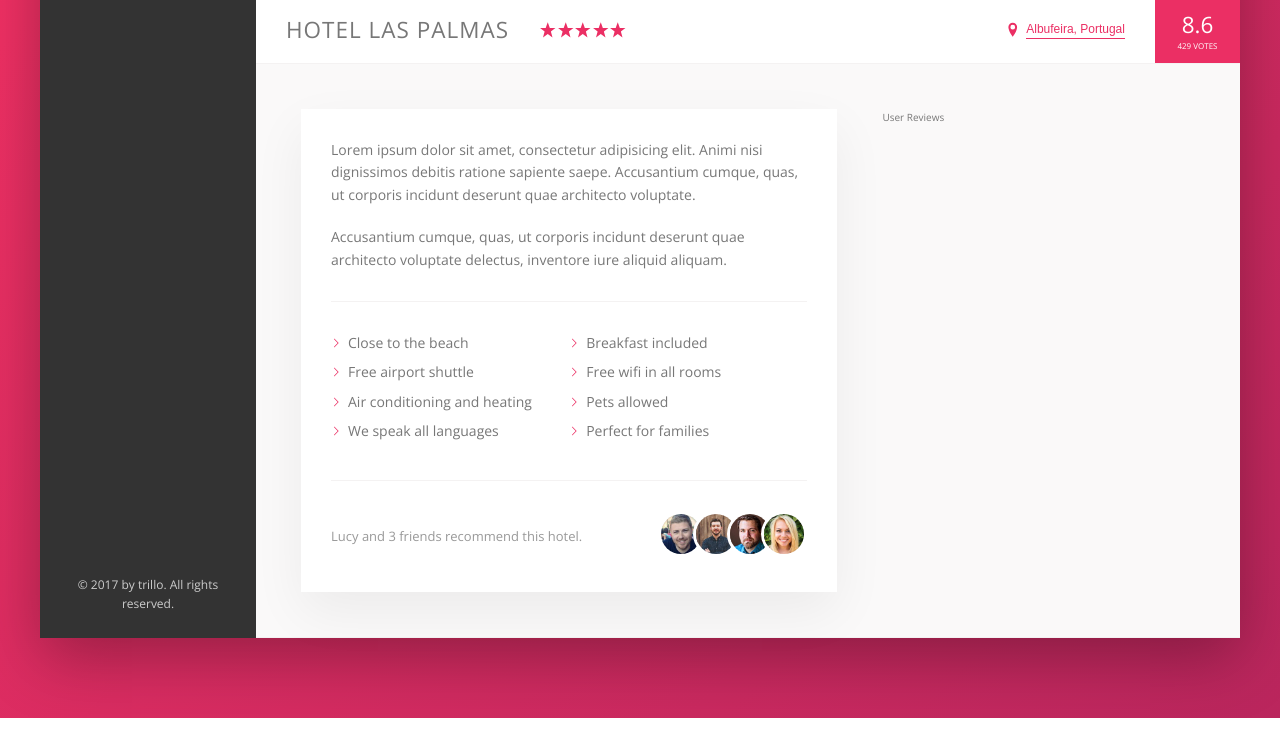
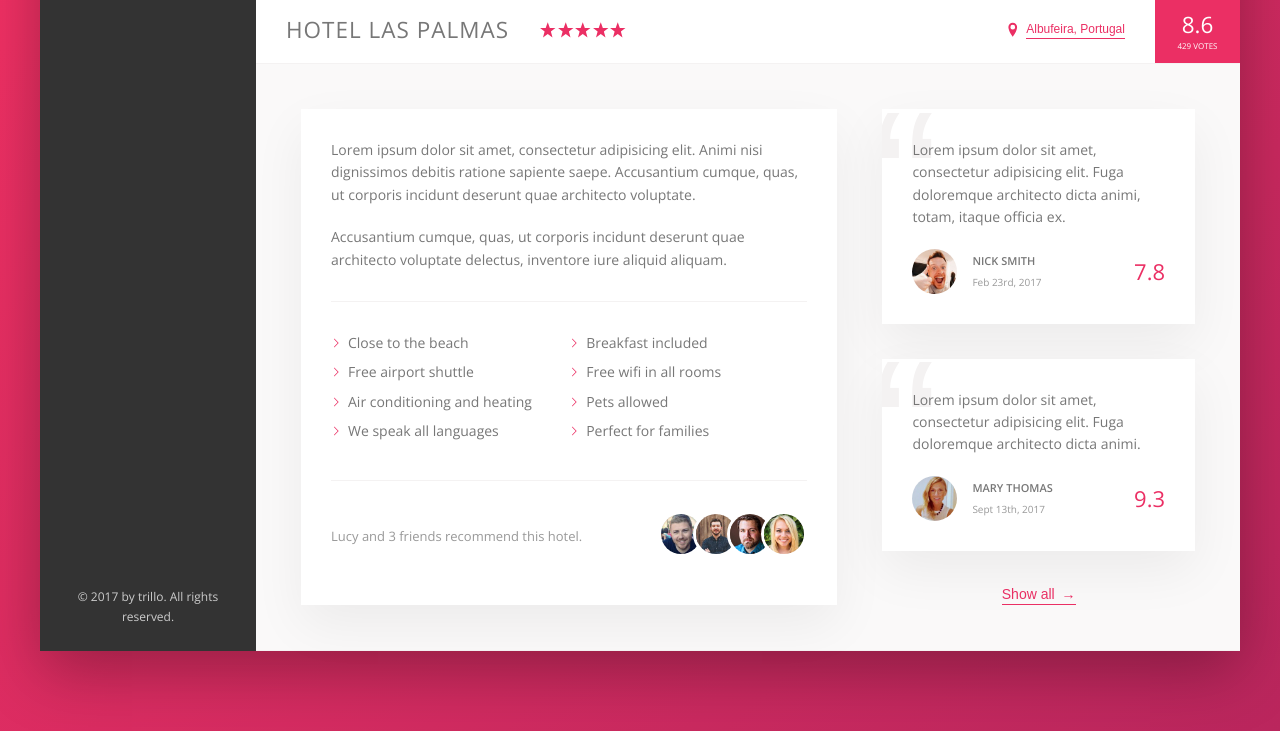
Before and after one commit to Lenonguyen/AdvancedCSS-Trillo, a website: page index.html in a window 1280 px wide. Shown: the part 538-1269 px from the top of the page. Drawn offline with nearby package versions, Linux system fonts and the light colour scheme.

Commit message:
User Reviews added

```diff
--- a/index.html
+++ b/index.html
@@ -156,9 +156,36 @@
                                       </div>
                                  </div>
                             </div>
-                            <div class="user-reviews">
-                                 User Reviews
-                            </div>
+                            <figure class="user-reviews">
+                                 <figure class="review">
+                                      <blockquote class="review__text">
+                                           Lorem ipsum dolor sit amet, consectetur adipisicing elit. Fuga doloremque architecto dicta animi, totam, itaque officia ex.
+                                      </blockquote>
+                                      <figcaption class="review__user">
+                                           <img src="img/user-1.jpg" alt="User 1" class="review__photo">
+                                           <div class="review__user-box">
+                                                <p class="review__user-name">Nick Smith</p>
+                                                <p class="review__user-date">Feb 23rd, 2017</p>
+                                           </div>
+                                           <div class="review__rating">7.8</div>
+                                      </figcaption>
+                                 </figure>
+
+                                 <figure class="review">
+                                      <blockquote class="review__text">
+                                           Lorem ipsum dolor sit amet, consectetur adipisicing elit. Fuga doloremque architecto dicta animi.
+                                      </blockquote>
+                                      <figcaption class="review__user">
+                                           <img src="img/user-2.jpg" alt="User 2" class="review__photo">
+                                           <div class="review__user-box">
+                                                <p class="review__user-name">Mary Thomas</p>
+                                                <p class="review__user-date">Sept 13th, 2017</p>
+                                           </div>
+                                           <div class="review__rating">9.3</div>
+                                      </figcaption>
+                                 </figure>
+                                 <button class="btn-inline">Show all <span>&rarr;</span></button>
+                            </figure>
                        </div>
                   </main>
              </div>
--- a/sass/_component.scss
+++ b/sass/_component.scss
@@ -259,9 +259,17 @@
      cursor: pointer;
      transition: all .2s;
 
+     & span {
+          margin-left: 3px;
+          transition: margin-left .2s;
+     }
      &:hover {
           color: var(--color-grey-dark-1);
+          span {
+               margin-left: 8px;
+          }
      }
+
      &:focus {
           outline: none;
           animation: pulsate 1s infinite;
@@ -348,3 +356,62 @@
           }
      }
 }
+/////////////////////////////
+// REVIEWS
+.review {
+     background-color: #ffffff;
+     box-shadow: var(--shadow-light);
+     padding: 3rem;
+     margin-bottom: 3.5rem;
+     position: relative;
+     overflow: hidden;
+     &__text {
+          margin-bottom: 2rem;
+          z-index: 10;
+          position: relative;
+     }
+
+     &__user {
+     display: flex;
+     align-items: center;
+
+     }
+
+     &__photo {
+          height: 4.5rem;
+          width: 4.5rem;
+          border-radius: 50%;
+          margin-right: 1.5rem;
+     }
+
+     &__user-box {
+          margin-right: auto;
+     }
+
+     &__user-name {
+          font-size: 1.1rem;
+          font-weight: 600;
+          text-transform: uppercase;
+          margin-bottom: .4rem;
+     }
+     &__user-date {
+          font-size: 1rem;
+          color: var(--color-grey-dark-3);
+     }
+     &__rating {
+          color: var(--color-primary);
+          font-size: 2.2rem;
+          font-weight: 300;
+     }
+     &::before {
+          content: "\201C";
+          position: absolute;
+          top: -2.75rem;
+          left: -1rem;
+          line-height: 1;
+          font-size: 20rem;
+          color: var(--color-grey-light-2);
+          font-family: sans-serif;
+          z-index: 1;
+     }
+}
--- a/sass/_layout.scss
+++ b/sass/_layout.scss
@@ -36,6 +36,7 @@
 }
 
 .detail {
+     font-size: 1.4rem;
      display: flex;
      padding: 4.5rem;
      background-color: var(--color-grey-light-1);
@@ -43,7 +44,7 @@
 }
 
 .description {
-     font-size: 1.4rem;
+
      background-color: #fff;
      box-shadow: var(--shadow-light);
      padding: 3rem;
@@ -53,4 +54,7 @@
 
 .user-reviews {
      flex: 1;
+     display: flex;
+     flex-direction: column;
+     align-items: center;
 }
```
Also changed, not shown: css/style.css.
